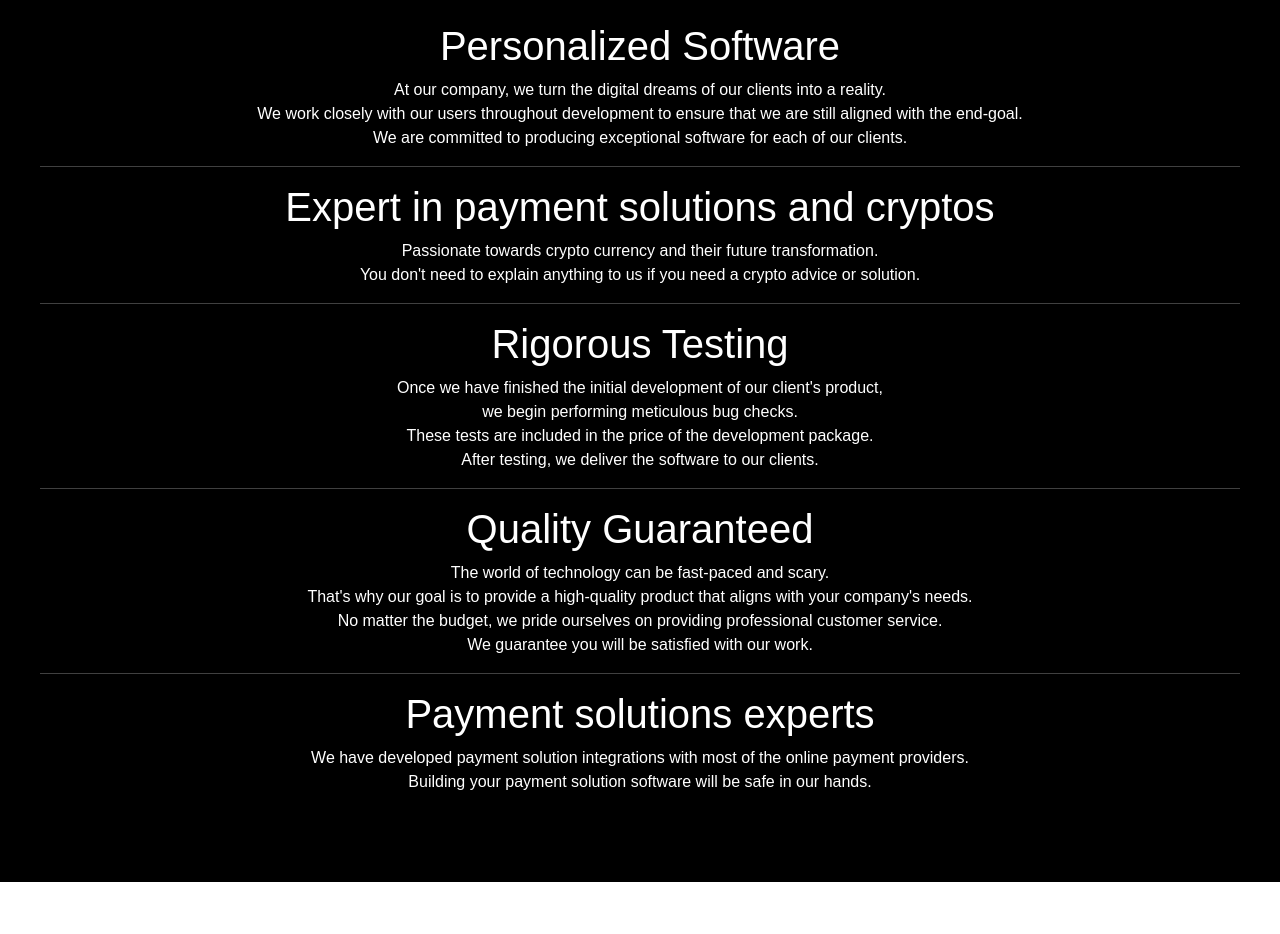
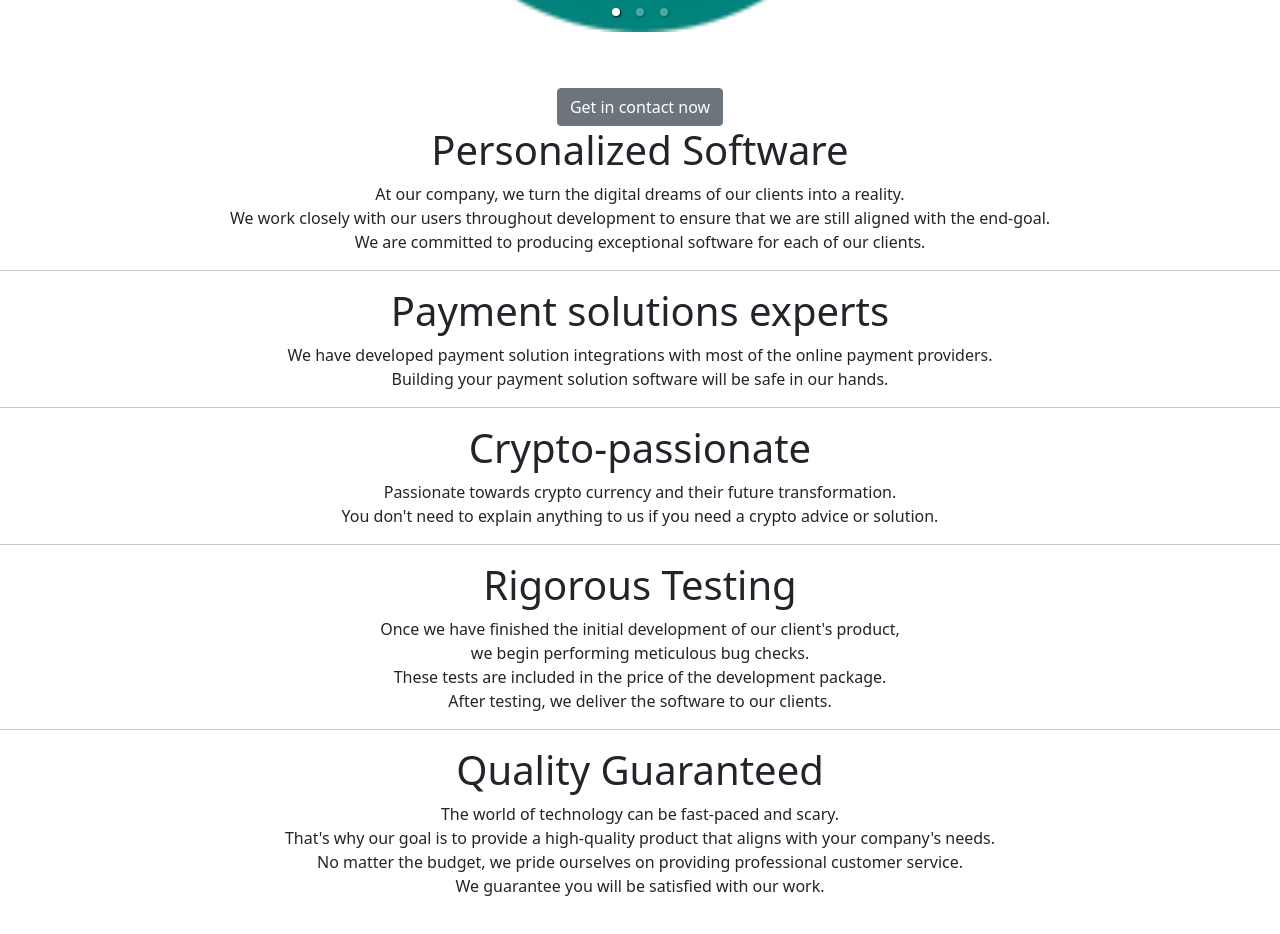
Before and after one commit to HeshamAmer/gedygroup, a React (Create React App) app: page / in a window 1280 px wide. Shown: the part 860-1794 px from the top of the page. Before the commit the page ends 1742 px from the top, so only its background shows below. Built offline with nearby package versions, Linux system fonts and the light colour scheme.

Commit message:
Switch black to white background

```diff
--- a/src/AboutUs.js
+++ b/src/AboutUs.js
@@ -1,18 +1,20 @@
-import { Button } from 'react-bootstrap';
 import { Component } from 'react';
-import { Link } from "react-router-dom";
 import './App.css'
 
 class AboutUs extends Component {
 
   render() {
-    return <div className="blackh1">
+    return <div>
         <h1>Personalized Software</h1>
 <p>At our company, we turn the digital dreams of our clients into a reality. <br/>
 We work closely with our users throughout development to ensure that we are still aligned with the end-goal. <br/>
 We are committed to producing exceptional software for each of our clients.</p>
 <hr/>
-<h1>Expert in payment solutions and cryptos</h1>
+<h1>Payment solutions experts</h1>
+We have developed payment solution integrations with most of the online payment providers. <br/>
+Building your payment solution software will be safe in our hands. <br/>
+<hr/>
+<h1>Crypto-passionate</h1>
 <p>Passionate towards crypto currency and their future transformation.<br/>
 You don't need to explain anything to us if you need a crypto advice or solution.</p>
 <hr/>
@@ -27,14 +29,6 @@ The world of technology can be fast-paced and scary. <br/>
 That's why our goal is to provide a high-quality product that aligns with your company's needs. <br/>
 No matter the budget, we pride ourselves on providing professional customer service. <br/>
 We guarantee you will be satisfied with our work.
-
-<hr/>
-<h1>Payment solutions experts</h1>
-We have developed payment solution integrations with most of the online payment providers. <br/>
-Building your payment solution software will be safe in our hands. <br/>
-
-
-
     </div>
   }
 }
--- a/src/App.css
+++ b/src/App.css
@@ -35,6 +35,13 @@
   text-align: center;
 }
 
+.dottedBackground {
+  background: white;
+  background-image: radial-gradient(black 1px, transparent 0);
+  background-size: 40px 40px;
+  background-position: -19px -19px;
+}
+
 @keyframes App-logo-spin {
   from {
     transform: rotate(0deg);
--- a/src/App.js
+++ b/src/App.js
@@ -2,12 +2,14 @@ import './App.css';
 import Main from './Main'
 import Footer from './Footer'
 import NavigationBar from './NavigationBar'
+
 function App() {
   return (
     <div className="App">
       <NavigationBar/>
-      <Main/>
+      <Main className="dottedBackground"/>
       <Footer/>
+
     </div>
   );
 }
--- a/src/HomePageTitle.js
+++ b/src/HomePageTitle.js
@@ -14,7 +14,11 @@ class HomePageTitle extends Component {
           <h1 style={{
               color: "white",
               textAlign: "center",
-            }}>Professional, <br/> Personal <br/> solutions </h1>
+            }}>
+              <br/>
+              <br/>
+              Professional, <br/> Personal <br/> solutions </h1>
+              <br/><br/>
         </div>
   }
 }
--- /dev/null
+++ b/src/Main.css
@@ -0,0 +1,6 @@
+.dottedBackground {
+  background: white;
+  background-image: radial-gradient(black 1px, transparent 0);
+  background-size: 40px 40px;
+  background-position: -19px -19px;
+}
--- a/src/Main.js
+++ b/src/Main.js
@@ -5,7 +5,6 @@ import Home from './pages/Home';
 import ContactUs from './pages/ContactUs';
 import Pricing from './pages/Pricing';
 import Social from './pages/Social';
-
 const Main = () => {
   return (
     <Switch>
--- a/src/pages/Home.js
+++ b/src/pages/Home.js
@@ -6,7 +6,7 @@ import AboutUs from '../AboutUs'
 
 function Home() {
   return (
-    <div style={{backgroundColor:'black'}}>
+    <div>
           <HomePageTitle />
           <Carousel/>
           <GetInContactButton />
```
